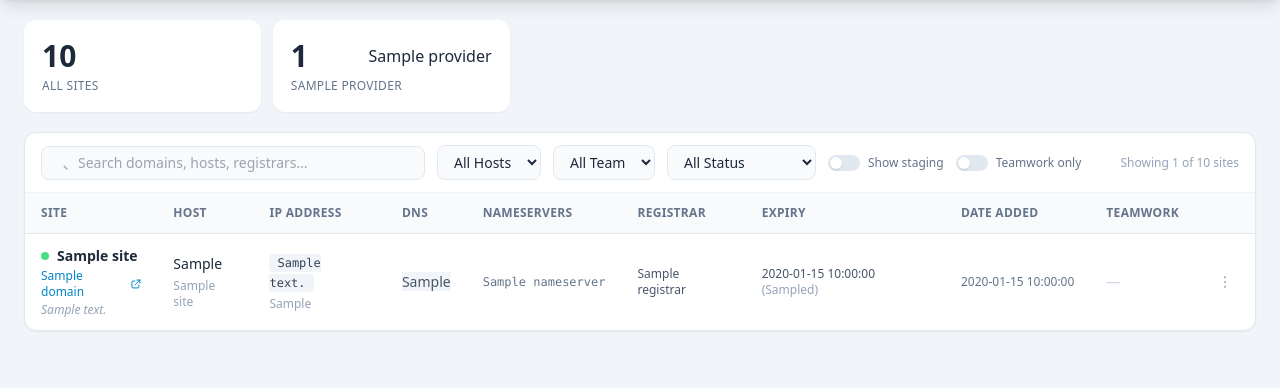
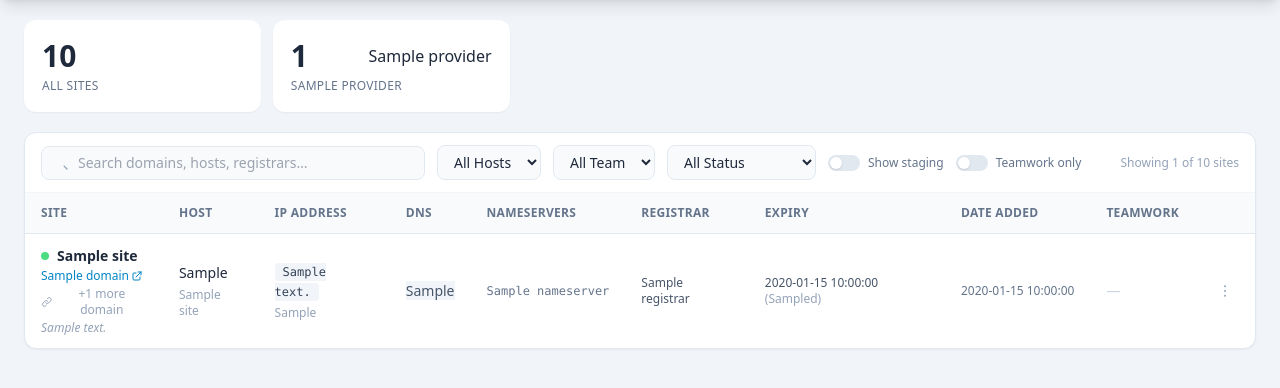
Before and after one commit to digitalnomads-hq/hosting-dashboard, a Flask app: template templates/index.html in a window 1280 px wide. Shown: the part 75-463 px from the top of the page. Run offline with Flask 3, Linux system fonts and the light colour scheme; the template is opened without the code that fills it: most values are stand-ins (such as "Sample title", 1, 10 or a date in 2020); some libraries are stand-ins or nearby versions.

Commit message:
Add alt domains: pull all domains per site, use for Teamwork matching, show in popover
- fetch_cloudways_sites: collect aliases + app_domains as alt_domains
- _kinsta_site_domains: return all non-kinsta.cloud domains from live env
- init_db: add alt_domains TEXT column with migration
- do_refresh: store alt_domains on INSERT/UPDATE
- do_sync_teamwork: build reverse domain lookup including alt_domains
- index route: parse alt_domains JSON for template
- UI: "+N more domains" button opens popover listing all alt domains with links
- JS: toggleAltDomains() with click-outside-to-close handler

Co-Authored-By: Claude Sonnet 4.6 <noreply@anthropic.com>

```diff
--- a/app.py
+++ b/app.py
@@ -126,6 +126,8 @@ def init_db():
             conn.execute('ALTER TABLE sites ADD COLUMN date_added INTEGER DEFAULT 0')
         if 'hosting_created_at' not in cols:
             conn.execute('ALTER TABLE sites ADD COLUMN hosting_created_at TEXT DEFAULT ""')
+        if 'alt_domains' not in cols:
+            conn.execute('ALTER TABLE sites ADD COLUMN alt_domains TEXT DEFAULT "[]"')
 
         # Email events — permanent local history of all Elastic Email events
         conn.execute('''
@@ -362,16 +364,32 @@ def fetch_cloudways_sites(cw_cfg):
             for app_data in server.get('apps', []):
                 raw_domain = (app_data.get('cname') or app_data.get('app_fqdn', '')).strip()
                 domain = raw_domain.removeprefix('www.').rstrip('.')
-                if domain:
-                    sites.append({
-                        'domain':              domain,
-                        'name':                app_data.get('label', domain),
-                        'hosting_provider':    'Cloudways',
-                        'server_name':         server_label,
-                        'ip_address':          server_ip,
-                        'is_manual':           0,
-                        'hosting_created_at':  _parse_hosting_date(app_data.get('created_at', '')),
-                    })
+                if not domain:
+                    continue
+
+                # Collect any alias/additional domains attached to this app
+                alt_domains = []
+                for alias in app_data.get('aliases', []):
+                    a = str(alias).strip().removeprefix('www.').rstrip('.')
+                    if a and a != domain and not a.endswith('.cloudwaysapps.com'):
+                        alt_domains.append(a)
+                # Some Cloudways responses nest aliases under app_domains
+                for d_obj in app_data.get('app_domains', []):
+                    a = str(d_obj.get('domain', d_obj) if isinstance(d_obj, dict) else d_obj)
+                    a = a.strip().removeprefix('www.').rstrip('.')
+                    if a and a != domain and not a.endswith('.cloudwaysapps.com') and a not in alt_domains:
+                        alt_domains.append(a)
+
+                sites.append({
+                    'domain':              domain,
+                    'name':                app_data.get('label', domain),
+                    'hosting_provider':    'Cloudways',
+                    'server_name':         server_label,
+                    'ip_address':          server_ip,
+                    'is_manual':           0,
+                    'hosting_created_at':  _parse_hosting_date(app_data.get('created_at', '')),
+                    'alt_domains':         alt_domains,
+                })
     except Exception as e:
         print(f'[Cloudways] Error: {e}')
     return sites
@@ -381,21 +399,25 @@ def fetch_cloudways_sites(cw_cfg):
 # Kinsta API
 # ---------------------------------------------------------------------------
 
-def _kinsta_site_domain(site_id, headers):
-    """Fetch the primary live domain for a single Kinsta site."""
+def _kinsta_site_domains(site_id, headers):
+    """Fetch all live domains for a single Kinsta site.
+    Returns (primary_domain, [alt_domains]) or (None, [])."""
     try:
         r = requests.get(f'https://api.kinsta.com/v2/sites/{site_id}', headers=headers, timeout=20)
         r.raise_for_status()
         for env in r.json().get('site', {}).get('environments', []):
             if env.get('name') == 'live' or env.get('display_name', '').lower() == 'live':
+                domains = []
                 for d in env.get('domains', []):
                     name = d.get('name', '') if isinstance(d, dict) else str(d)
                     clean = name.removeprefix('www.').rstrip('.')
                     if clean and not clean.endswith('.kinsta.cloud') and not clean.startswith('*.'):
-                        return clean
+                        domains.append(clean)
+                if domains:
+                    return domains[0], domains[1:]
     except Exception as e:
         print(f'[Kinsta] Error fetching site {site_id}: {e}')
-    return None
+    return None, []
 
 
 def fetch_kinsta_sites(ki_cfg):
@@ -414,20 +436,21 @@ def fetch_kinsta_sites(ki_cfg):
         # Environments/domains require a per-site call — do it concurrently
         with ThreadPoolExecutor(max_workers=10) as ex:
             future_to_site = {
-                ex.submit(_kinsta_site_domain, s['id'], headers): s
+                ex.submit(_kinsta_site_domains, s['id'], headers): s
                 for s in site_list
             }
             for future, site in future_to_site.items():
-                domain = future.result()
-                if domain:
+                primary, alts = future.result()
+                if primary:
                     sites.append({
-                        'domain':              domain,
-                        'name':                site.get('display_name') or site.get('name', domain),
+                        'domain':              primary,
+                        'name':                site.get('display_name') or site.get('name', primary),
                         'hosting_provider':    'Kinsta',
                         'server_name':         '',
                         'ip_address':          '',
                         'is_manual':           0,
                         'hosting_created_at':  _parse_hosting_date(site.get('created_at', '')),
+                        'alt_domains':         alts,
                     })
 
     except Exception as e:
@@ -616,18 +639,30 @@ def do_sync_teamwork():
     _teamwork_state['total'] = len(domain_map)
 
     with sqlite3.connect(DB_FILE) as conn:
-        existing = {r[0] for r in conn.execute('SELECT domain FROM sites').fetchall()}
-
+        rows = conn.execute('SELECT domain, alt_domains FROM sites').fetchall()
+
+    # Build reverse lookup: every domain (primary + alts) → primary domain in DB
+    domain_to_primary = {}
+    for primary, alt_json in rows:
+        domain_to_primary[primary] = primary
+        for alt in json.loads(alt_json or '[]'):
+            domain_to_primary[alt.strip().removeprefix('www.').rstrip('.')] = primary
+
+    existing_primaries = set(domain_to_primary.values())
+
+    with sqlite3.connect(DB_FILE) as conn:
         # Clear existing teamwork data
         conn.execute('UPDATE sites SET teamwork_task_id = "", teamwork_assignee = ""')
         matched = 0
         new_domains = []
 
         for domain, info in domain_map.items():
-            if domain in existing:
+            # Check exact match first, then check if it's an alt domain of a known site
+            primary = domain_to_primary.get(domain)
+            if primary:
                 conn.execute(
                     'UPDATE sites SET teamwork_task_id = ?, teamwork_assignee = ? WHERE domain = ?',
-                    (info['task_id'], info['assignee'], domain)
+                    (info['task_id'], info['assignee'], primary)
                 )
                 matched += 1
             else:
@@ -709,27 +744,29 @@ def do_refresh():
         with sqlite3.connect(DB_FILE) as conn:
             for domain, site in fetched.items():
                 hosting_created = site.get('hosting_created_at', '')
+                alt_domains_json = json.dumps(site.get('alt_domains', []))
                 cur = conn.execute('''
                     INSERT OR IGNORE INTO sites
                     (domain, name, hosting_provider, server_name, ip_address,
-                     is_manual, is_stale, date_added, hosting_created_at, last_updated)
-                    VALUES (?, ?, ?, ?, ?, 0, 0, ?, ?, ?)
+                     is_manual, is_stale, date_added, hosting_created_at, alt_domains, last_updated)
+                    VALUES (?, ?, ?, ?, ?, 0, 0, ?, ?, ?, ?)
                 ''', (
                     site['domain'],
                     site.get('name', domain),
                     site.get('hosting_provider', ''),
                     site.get('server_name', ''),
                     site.get('ip_address', ''),
-                    now, hosting_created, now,
+                    now, hosting_created, alt_domains_json, now,
                 ))
                 if cur.rowcount:
                     added += 1
                 else:
-                    # Update hosting metadata; clear stale flag; refresh creation date if we got one
+                    # Update hosting metadata; clear stale flag; refresh creation date and alt domains
                     conn.execute('''
                         UPDATE sites
                         SET name = ?, hosting_provider = ?, server_name = ?, ip_address = ?,
                             is_stale = 0,
+                            alt_domains = ?,
                             hosting_created_at = CASE WHEN ? != '' THEN ? ELSE hosting_created_at END
                         WHERE domain = ? AND is_manual = 0
                     ''', (
@@ -737,6 +774,7 @@ def do_refresh():
                         site.get('hosting_provider', ''),
                         site.get('server_name', ''),
                         site.get('ip_address', ''),
+                        alt_domains_json,
                         hosting_created, hosting_created,
                         domain,
                     ))
@@ -781,6 +819,7 @@ def index():
     for r in rows:
         d = dict(r)
         d['nameservers'] = json.loads(d.get('nameservers') or '[]')
+        d['alt_domains'] = json.loads(d.get('alt_domains') or '[]')
         # Expiry warning: days remaining
         if d.get('expiry_date'):
             try:
--- a/templates/index.html
+++ b/templates/index.html
@@ -370,6 +370,31 @@
                              M14 4h6m0 0v6m0-6L10 14"/>
                   </svg>
                 </a>
+                {% if site.alt_domains %}
+                <div class="alt-domains-wrapper relative inline-block mt-0.5">
+                  <button onclick="toggleAltDomains(this)"
+                          class="text-xs text-slate-400 hover:text-slate-600 flex items-center gap-1 transition">
+                    <svg class="w-3 h-3" fill="none" viewBox="0 0 24 24" stroke="currentColor">
+                      <path stroke-linecap="round" stroke-linejoin="round" stroke-width="2"
+                            d="M13.828 10.172a4 4 0 00-5.656 0l-4 4a4 4 0 105.656 5.656l1.102-1.101m-.758-4.899a4 4 0 005.656 0l4-4a4 4 0 00-5.656-5.656l-1.1 1.1"/>
+                    </svg>
+                    +{{ site.alt_domains | length }} more domain{{ 's' if site.alt_domains | length != 1 else '' }}
+                  </button>
+                  <div class="alt-domains-popover hidden absolute left-0 top-5 z-30 bg-white border border-slate-200 rounded-xl shadow-lg p-3 min-w-[220px]">
+                    <p class="text-xs font-semibold text-slate-500 uppercase tracking-wide mb-2">Also on this site</p>
+                    {% for alt in site.alt_domains %}
+                    <a href="https://{{ alt }}" target="_blank" rel="noopener"
+                       class="flex items-center gap-1 text-xs text-sky-600 hover:text-sky-800 hover:underline py-0.5">
+                      {{ alt }}
+                      <svg class="w-3 h-3 flex-shrink-0" fill="none" viewBox="0 0 24 24" stroke="currentColor">
+                        <path stroke-linecap="round" stroke-linejoin="round" stroke-width="2"
+                              d="M10 6H6a2 2 0 00-2 2v10a2 2 0 002 2h10a2 2 0 002-2v-4M14 4h6m0 0v6m0-6L10 14"/>
+                      </svg>
+                    </a>
+                    {% endfor %}
+                  </div>
+                </div>
+                {% endif %}
                 {% if site.notes %}
                 <p class="text-xs text-slate-400 mt-0.5 italic">{{ site.notes }}</p>
                 {% endif %}
@@ -512,7 +537,7 @@
                     Remove
                   </button>
                   {% endif %}
-                  <div class="relative inline-block">
+                  <div class="menu-wrapper relative inline-block">
                     <button onclick="toggleMenu(this)"
                             class="p-1.5 rounded-lg text-slate-400 hover:text-slate-600 hover:bg-slate-100 transition">
                       <svg class="w-4 h-4" fill="currentColor" viewBox="0 0 24 24">
@@ -818,6 +843,21 @@
     if (!e.target.closest('#settings-menu-wrap')) closeSettingsMenu();
   });
 
+  // ---- Alt domains popover ----
+  function toggleAltDomains(btn) {
+    const popover = btn.nextElementSibling;
+    const isOpen = !popover.classList.contains('hidden');
+    // Close all other open popovers first
+    document.querySelectorAll('.alt-domains-popover').forEach(p => p.classList.add('hidden'));
+    if (!isOpen) popover.classList.remove('hidden');
+  }
+
+  document.addEventListener('click', e => {
+    if (!e.target.closest('.alt-domains-wrapper')) {
+      document.querySelectorAll('.alt-domains-popover').forEach(p => p.classList.add('hidden'));
+    }
+  });
+
   // ---- 3-dot menu ----
   function toggleMenu(btn) {
     const dropdown = btn.nextElementSibling;
@@ -831,7 +871,7 @@
   }
 
   document.addEventListener('click', e => {
-    if (!e.target.closest('.relative')) closeMenus();
+    if (!e.target.closest('.menu-wrapper')) closeMenus();
   });
 
   function removeSite(domain) {
```
Also changed, not shown: .github/workflows/fly-deploy.yml (added), 3 other files.
